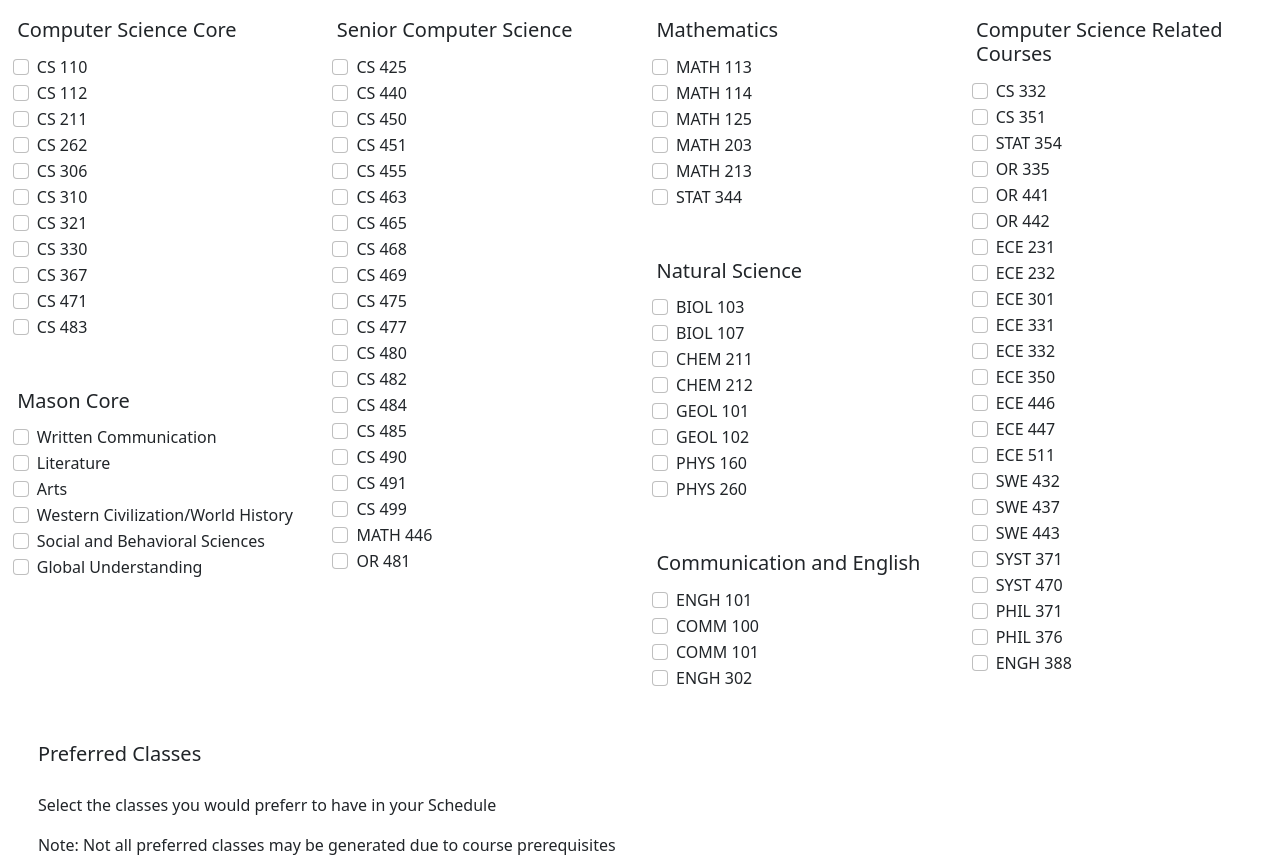
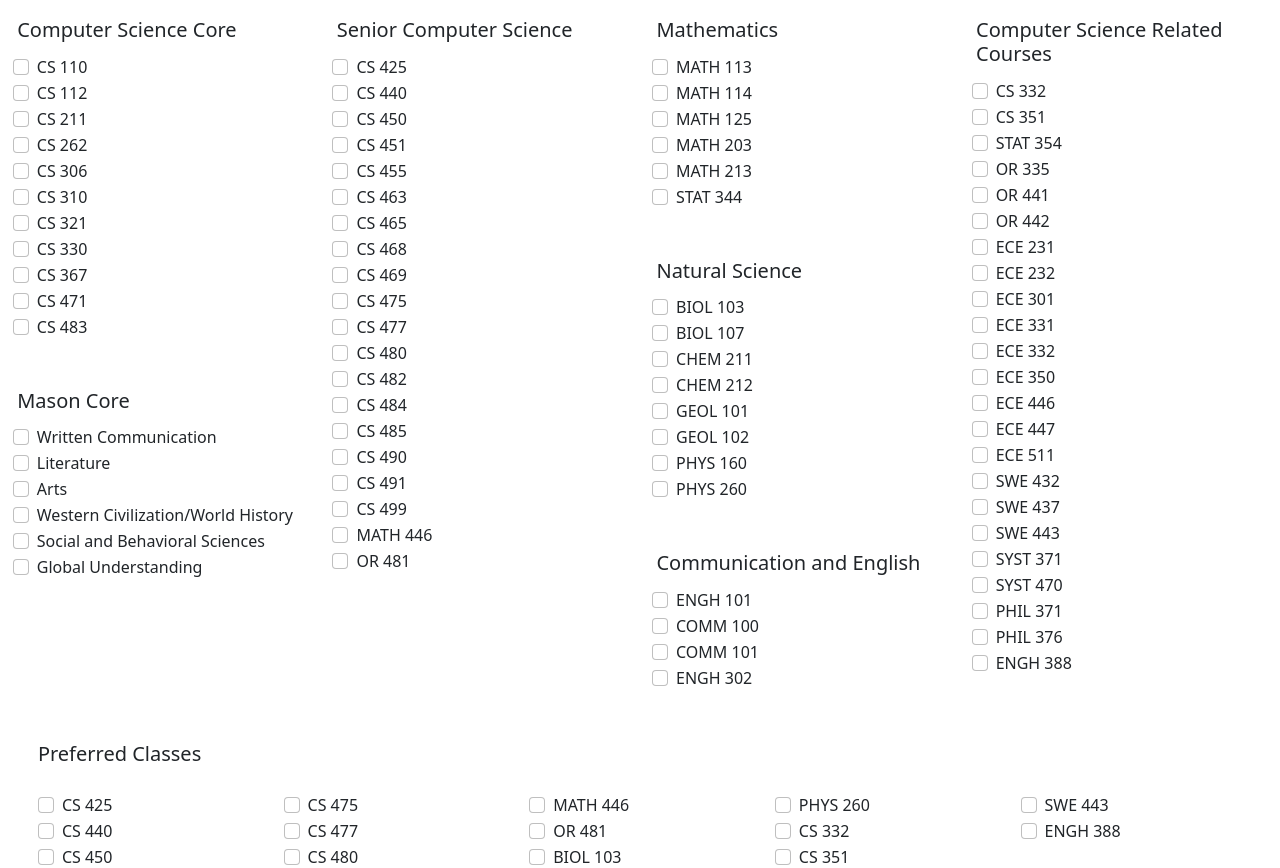
Before and after one commit to 18hnasir/CS_Scheduler, a website with bundled scripts: page index.html in a window 1280 px wide. Shown: the part 76-944 px from the top of the page. Built offline with nearby package versions, Linux system fonts and the light colour scheme.

Commit message:
build error

```diff
--- a/index.html
+++ b/index.html
@@ -380,8 +380,6 @@
       <div class="container-fluid">
         <div class="row">
           <h5>Preferred Classes</h5>
-          <p>Select the classes you would preferr to have in your Schedule</p>
-          <p>Note: Not all preferred classes may be generated due to course prerequisites</p>
           <div class="col">
             <div class="form-check">
               <input class="form-check-input" type="checkbox" id="CS425mi" value="">
```
